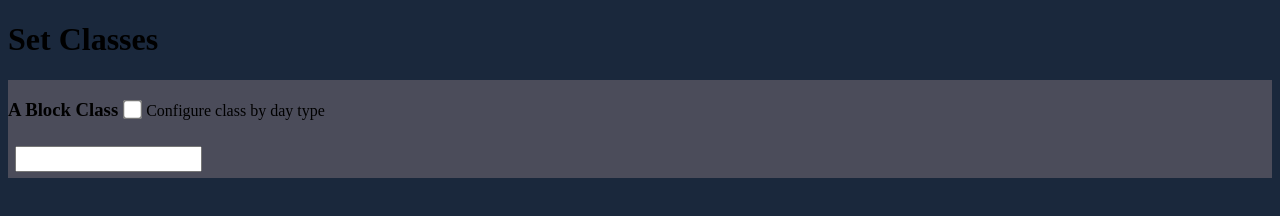
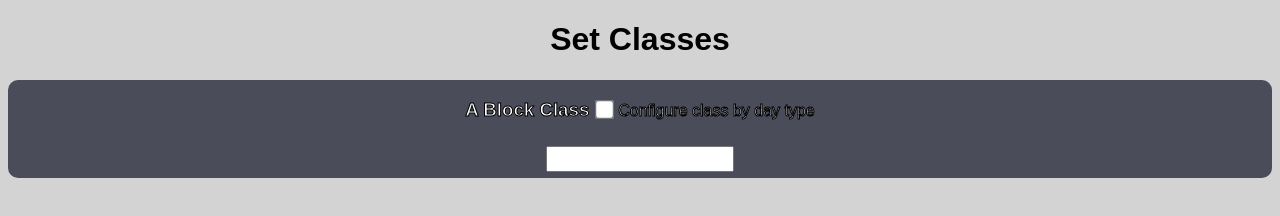
Before and after one commit to richardsonian/RLwatch-config, a plain HTML site: page config.html in a window 1280 px wide. Drawn offline with Linux system fonts and the light colour scheme.

Commit message:
Tweak color/styling

```diff
--- a/config.css
+++ b/config.css
@@ -1,6 +1,8 @@
 /*///general///*/
 body{
-  background-color: #1a283c;
+  background-color: lightgray;
+  font-family:fantasy;
+  text-align: center;
 }
 h1{
 
@@ -11,6 +13,9 @@ h3 {
 
 .classGroup {
   background-color: #4b4c5a;
+  border-radius: 10px;
+  color:white;
+  -webkit-text-stroke: 1px black;
 }
 .classBody{
 
--- a/config.html
+++ b/config.html
@@ -9,7 +9,7 @@
   </head>
   <body>
     <!--header-->
-    <h1 id="test">Set Classes</h1>
+    <h1>Set Classes</h1>
 
     <!--A Block Classes-->
     <div class="classGroup">
```
